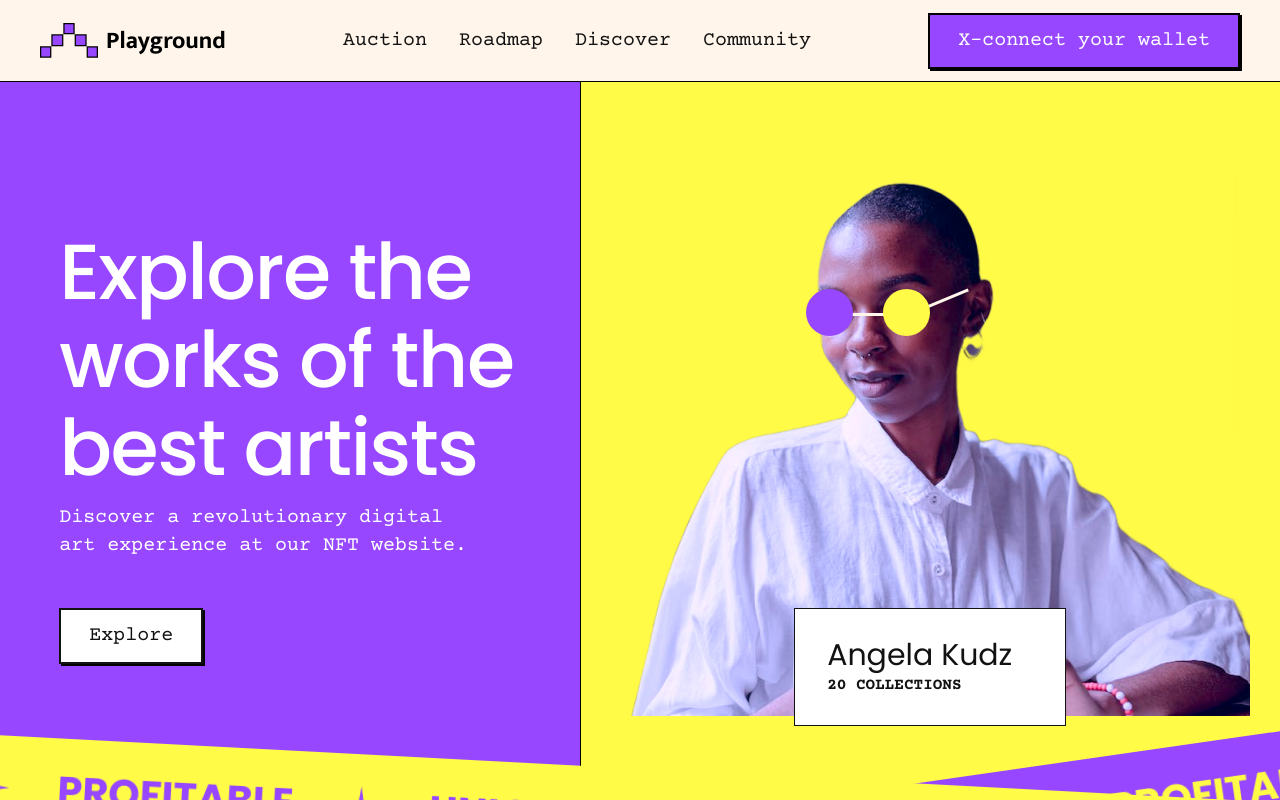
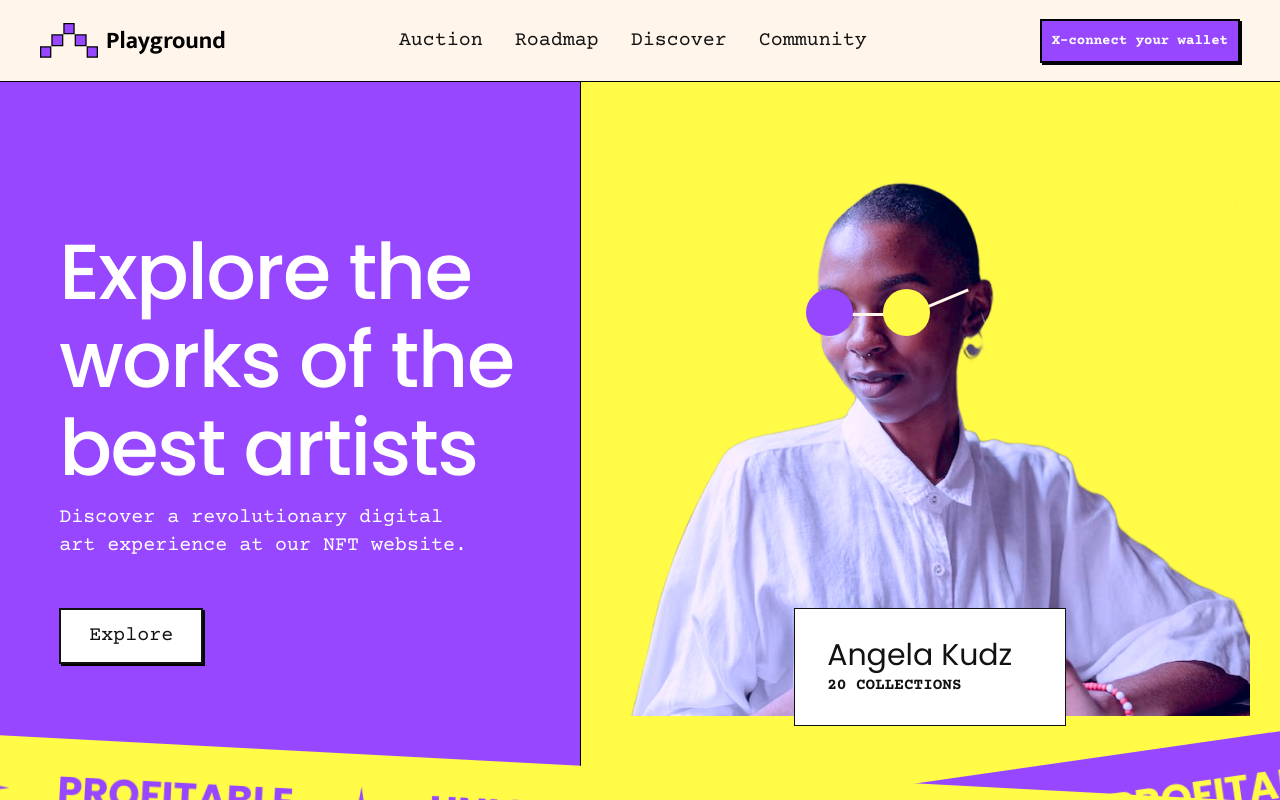
Before and after one commit to codabytez/NFT_Playground, a React (Vite) app: page / in a window 1280 px wide. Shown: the top 800 px of the page. Built offline with nearby package versions, Linux system fonts and the light colour scheme.

Commit message:
update nabar btn

```diff
--- a/src/components/Navbar.tsx
+++ b/src/components/Navbar.tsx
@@ -36,7 +36,7 @@
           Community
         </a>
       </div>
-      <Button>X-connect your wallet</Button>
+      <Button size="sm">X-connect your wallet</Button>
     </div>
   );
 };
```
